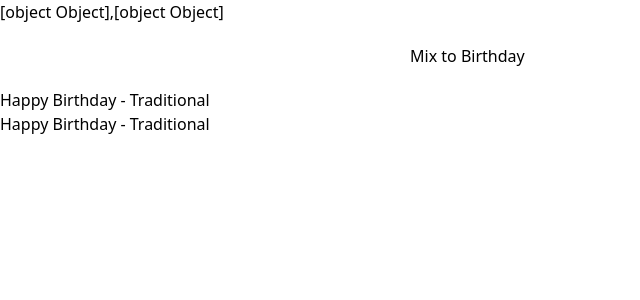
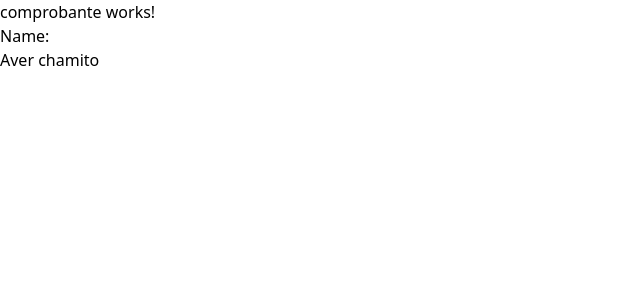
Before and after one commit to JonathanCervants/ngCard, an Angular app: page /venta in a window 1280 px wide. Before the commit this address led to /. Shown: the top 300 px of the page, without its empty margins (0-640 px from the left). Built offline with nearby package versions, Linux system fonts and the light colour scheme.

Commit message:
añadiendo formcontrol

```diff
--- a/src/app/app.routes.ts
+++ b/src/app/app.routes.ts
@@ -3,6 +3,7 @@ import  LayoutComponent  from './ui/layout/layout.component';
 import { DashboardComponent } from './ui/dashboard/dashboard.component';
 import { LoginComponent } from './auth/login/login.component';
 import { PlayerComponent } from './player/player.component';
+import { ComprobanteComponent } from './comprobante/comprobante.component';
 
 export const routes: Routes = [
     {
@@ -18,6 +19,9 @@ export const routes: Routes = [
         path:'login', loadComponent:()=>LoginComponent
     },
     {
+        path:'venta', loadComponent:()=>ComprobanteComponent
+    },
+    {
         path:'**',
         redirectTo:''
     }
--- /dev/null
+++ b/src/app/comprobante/comprobante.component.html
@@ -0,0 +1,8 @@
+<p>comprobante works!</p>
+<form>
+    <label for="name">Name:</label>
+    <input id="name" type="text" [formControl]="name">
+</form>
+    <button (click)="update()">Aver chamito</button>
+
+{{name.value}}
--- /dev/null
+++ b/src/app/comprobante/comprobante.component.ts
@@ -0,0 +1,16 @@
+import { Component } from '@angular/core';
+import { FormControl, ReactiveFormsModule } from '@angular/forms';
+
+@Component({
+  selector: 'app-comprobante',
+  imports: [ReactiveFormsModule],
+  templateUrl: './comprobante.component.html',
+  styleUrl: './comprobante.component.css'
+})
+export class ComprobanteComponent {
+  name = new FormControl('');
+
+  update(){
+    this.name.setValue("Cristina");
+  }
+}
```
Also changed, not shown: src/app/comprobante/comprobante.component.css (added).
